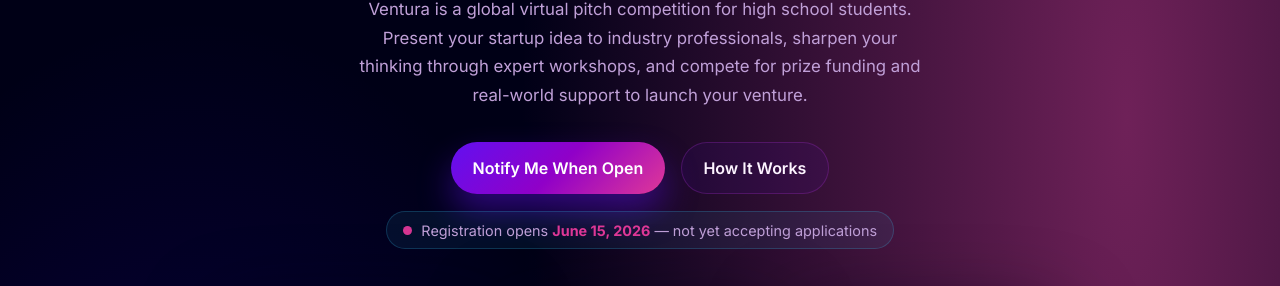
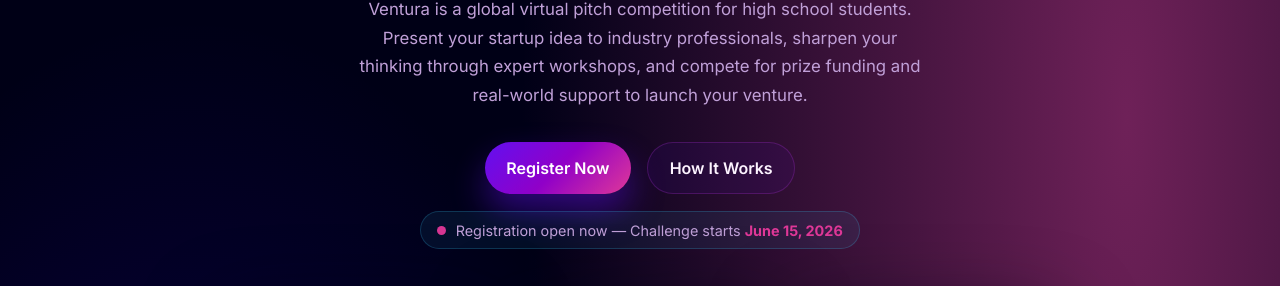
Before and after one commit to aditigaddam03/ventura, a website built with webpack: page index.html in a window 1280 px wide. Shown: the part 485-771 px from the top of the page. Built offline with nearby package versions, Linux system fonts and the light colour scheme.

Commit message:
update registration information and links in index.html

```diff
--- a/index.html
+++ b/index.html
@@ -76,13 +76,13 @@
             </p>
 
             <div class="hero-actions">
-              <a class="button button-primary" href="mailto:theventura.team@gmail.com">Notify Me When Open</a>
+              <a class="button button-primary" href="https://forms.gle/AkhdthQuMYPs51gDA" target="_blank" rel="noopener noreferrer">Register Now</a>
               <a class="button button-ghost" href="#process">How It Works</a>
             </div>
 
             <div class="reg-status">
               <span class="reg-status-dot" aria-hidden="true"></span>
-              <span>Registration opens <strong>June 15, 2026</strong> — not yet accepting applications</span>
+              <span>Registration open now — Challenge starts <strong>June 15, 2026</strong></span>
             </div>
 
             <ul class="hero-proof" aria-label="Ventura highlights">
@@ -317,13 +317,14 @@
        <section class="cta-section" id="contact">
          <div class="container cta-banner">
            <div>
-             <p class="eyebrow">Registration opens June 15, 2026</p>
+             <p class="eyebrow">Registration Open Now</p>
              <h2>Ready to build something real?</h2>
-             <p>Applications are not yet open. Registration launches on <strong style="color: var(--accent); letter-spacing: normal;">June 15, 2026</strong> and is completely free for every high school student worldwide. Email us now to express early interest or ask any questions.</p>
+             <p>Registration is now open! Form your team and secure your spot before the challenge kicks off on <strong style="color: var(--accent); letter-spacing: normal;">June 15, 2026</strong>. It's completely free for every high school student worldwide.</p>
            </div>
 
           <div class="cta-actions">
-            <a class="button button-primary" href="mailto:theventura.team@gmail.com">Contact Us</a>
+            <a class="button button-primary" href="https://forms.gle/AkhdthQuMYPs51gDA" target="_blank" rel="noopener noreferrer">Register Now</a>
+            <a class="button button-secondary" href="mailto:theventura.team@gmail.com">Contact Us</a>
           </div>
         </div>
       </section>
```
